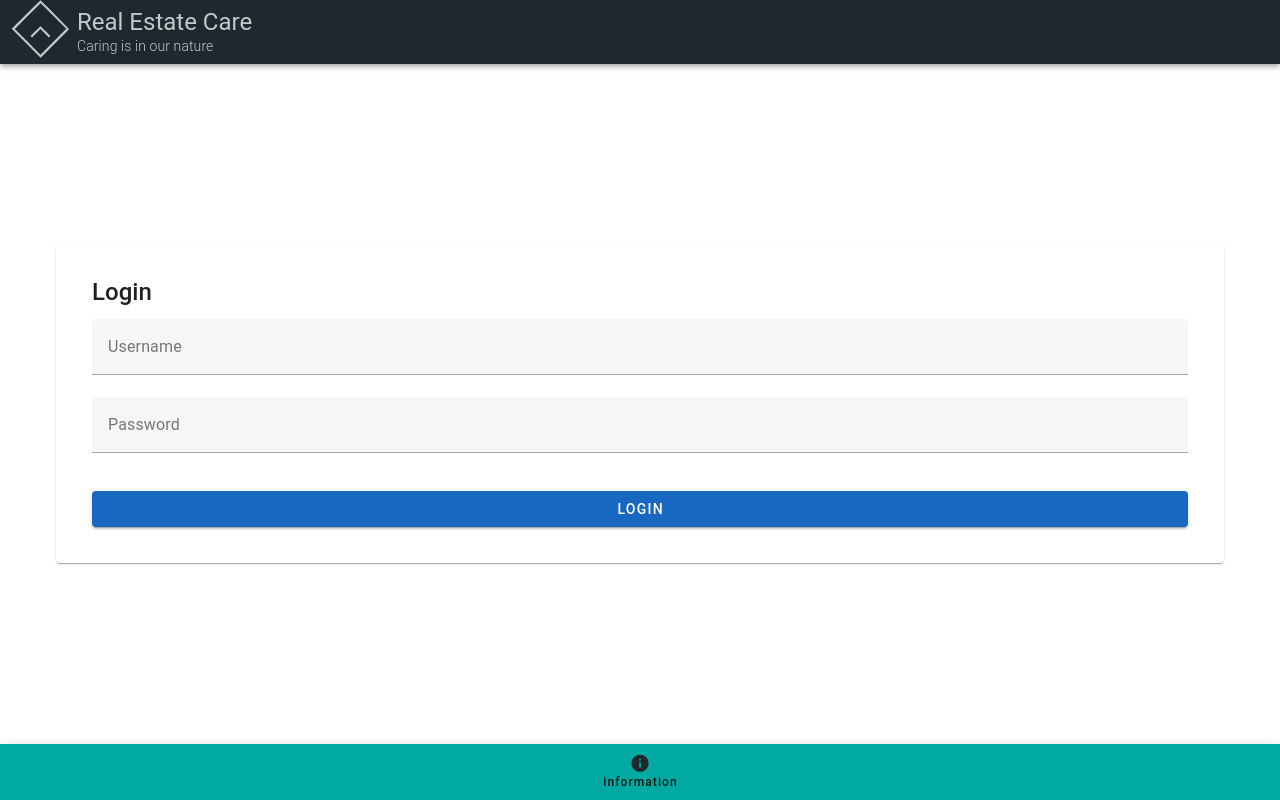
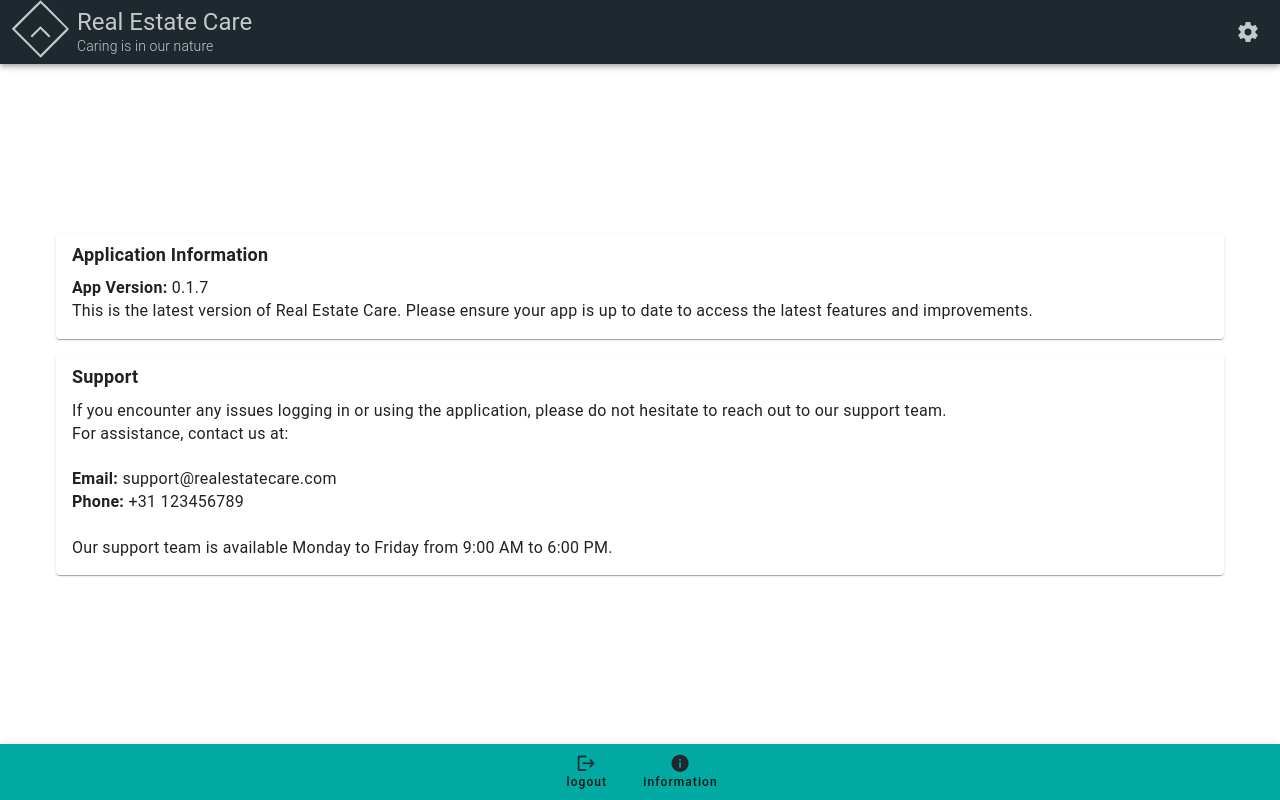
Before and after one commit to EskesJ/RealEstateCare, a Vue app: page /information in a window 1280 px wide. Before the commit this address led to /. Built offline with nearby package versions, Linux system fonts and the light colour scheme.

Commit message:
added information.vue

```diff
--- a/src/components/recBottomNavigation.vue
+++ b/src/components/recBottomNavigation.vue
@@ -1,6 +1,6 @@
 <template>
     <v-bottom-navigation class="custom-navigation">
-        <v-btn v-if="$route.name !== 'login'" @click="logout()" value="logout" :active="false">
+        <v-btn v-if="$route.name !== 'login' && $route.name !== 'secondLogin'" @click="logout()" value="logout" :active="false">
             <v-icon>mdi-logout</v-icon>
             <span>logout</span>
         </v-btn>
--- a/src/components/recHeader.vue
+++ b/src/components/recHeader.vue
@@ -5,7 +5,7 @@
                 <h1 class="text-h5">Real Estate Care</h1>
                 <p class="text-subtitle-2 font-weight-light mt-n1">Caring is in our nature</p>
             </v-app-bar-title>
-            <v-btn v-if="$route.name !== 'login'" icon class="mr-2">
+            <v-btn v-if="$route.name !== 'login' && $route.name !== 'secondLogin'" icon class="mr-2">
               <v-icon class="custom-text-color">mdi-cog</v-icon>
             </v-btn>
         </v-app-bar>
--- a/src/router/index.js
+++ b/src/router/index.js
@@ -74,16 +74,16 @@ router.beforeEach((to, from, next) => {
   const secondAuthenticated = localStorage.getItem('secondAuthenticated');
 
 
-  if (to.name !== 'login' && !isAuthenticated) {
+  if (to.name === 'login' || to.name === 'information') {
+    next();
+  }
+
+  else if (to.name === 'secondLogin' && !isAuthenticated) {
     next({ name: 'login' });
   }
 
-  else if (to.name !== 'secondLogin' && isAuthenticated && !secondAuthenticated) {
+  else if (to.name !== 'secondLogin' && to.name !== 'login' && to.name !== 'information' && !secondAuthenticated) {
     next({ name: 'secondLogin' });
-  }
-
-  else if ((to.name === 'login' || to.name === 'secondLogin') && isAuthenticated && secondAuthenticated) {
-    next({ name: 'dashboard' });
   }
 
   else {
--- a/src/views/information.vue
+++ b/src/views/information.vue
@@ -1,5 +1,24 @@
 <template>
-    <h1>Information page</h1>
+    <v-container>
+      <v-card class="my-4">
+        <v-card-title>Application Information</v-card-title>
+        <v-card-text>
+          <p><strong>App Version:</strong> 0.1.7</p>
+          <p>This is the latest version of Real Estate Care. Please ensure your app is up to date to access the latest features and improvements.</p>
+        </v-card-text>
+      </v-card>
+
+      <v-card class="my-4">
+        <v-card-title>Support</v-card-title>
+        <v-card-text>
+          <p>If you encounter any issues logging in or using the application, please do not hesitate to reach out to our support team.</p>
+          <p>For assistance, contact us at:</p><br>
+          <p><strong>Email:</strong> support@realestatecare.com</p>
+          <p><strong>Phone:</strong> +31 123456789</p><br>
+          <p>Our support team is available Monday to Friday from 9:00 AM to 6:00 PM.</p>
+        </v-card-text>
+      </v-card>
+    </v-container>
   </template>
 
   <script>
@@ -7,3 +26,14 @@
     name: 'information'
   }
   </script>
+
+  <style scoped>
+  .v-card-title {
+    font-weight: bold;
+    font-size: 18px;
+  }
+  .v-card-text {
+    font-size: 16px;
+  }
+
+  </style>
--- a/src/views/login.vue
+++ b/src/views/login.vue
@@ -3,7 +3,7 @@
     <v-card class="px-5 py-5" width="100%">
       <v-card-title class="text-h5">Login</v-card-title>
       <v-card-text>
-        <v-form ref="loginForm" @submit.prevent="handleLogin">
+        <v-form ref="loginForm" @submit.prevent="handleLogin()">
 
           <v-text-field
             label="Username"
```
Lines whose indentation alone changed are shown as unchanged.
